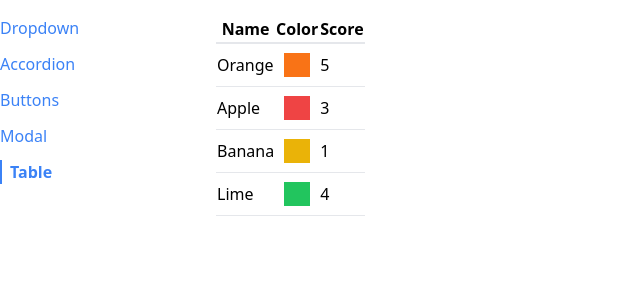
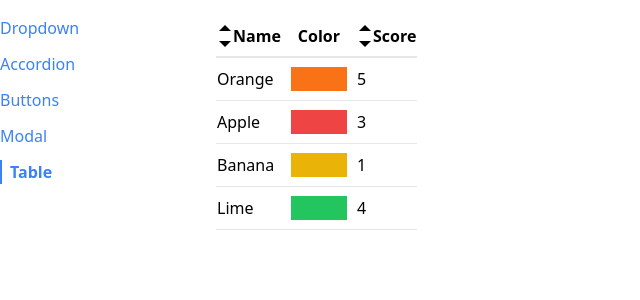
Before and after one commit to Scharif47/myui, a React (Create React App) app: page /table in a window 1280 px wide. Shown: the top 300 px of the page, without its empty margins (0-640 px from the left). Built offline with nearby package versions, Linux system fonts and the light colour scheme.

Commit message:
table sorting implemented

```diff
--- a/src/components/SortableTable.js
+++ b/src/components/SortableTable.js
@@ -1,4 +1,5 @@
 import { useState } from "react";
+import { GoTriangleUp, GoTriangleDown } from "react-icons/go";
 import Table from "./Table";
 
 function SortableTable(props) {
@@ -7,6 +8,12 @@
   const { config, data } = props;
 
   const handleClick = (label) => {
+    if (sortBy && label !== sortBy) {
+      setSortOrder("asc");
+      setSortBy(label);
+      return;
+    }
+
     if (!sortOrder) {
       setSortOrder("asc");
       setSortBy(label);
@@ -26,7 +33,14 @@
 
     return {
       ...column,
-      header: () => <th onClick={() => handleClick(column.label)}>{column.label}</th>,
+      header: () => (
+        <th className="cursor-pointer hover:bg-gray-100" onClick={() => handleClick(column.label)}>
+          <div className="flex items-center">
+            {getIcons(column.label, sortBy, sortOrder)}
+            {column.label}
+          </div>
+        </th>
+      ),
     };
   });
 
@@ -50,4 +64,28 @@
   return <Table {...props} data={sortedData} config={updatedConfig} />;
 }
 
+function getIcons(label, sortBy, sortOrder) {
+  if (label !== sortBy) {
+    return (
+      <div>
+        <GoTriangleUp />
+        <GoTriangleDown />
+      </div>
+    );
+  }
+
+  if (sortOrder === null) {
+    return (
+      <div>
+        <GoTriangleUp />
+        <GoTriangleDown />
+      </div>
+    );
+  } else if (sortOrder === "asc") {
+    return <GoTriangleUp />;
+  } else if (sortOrder === "desc") {
+    return <GoTriangleDown />;
+  }
+}
+
 export default SortableTable;
--- a/src/components/Table.js
+++ b/src/components/Table.js
@@ -6,7 +6,11 @@
       return <Fragment key={column.label}>{column.header()}</Fragment>;
     }
 
-    return <th key={column.label}>{column.label}</th>;
+    return (
+      <th className="px-4 py-2" key={column.label}>
+        {column.label}
+      </th>
+    );
   });
 
   const renderedRows = data.map((rowData) => {
```
